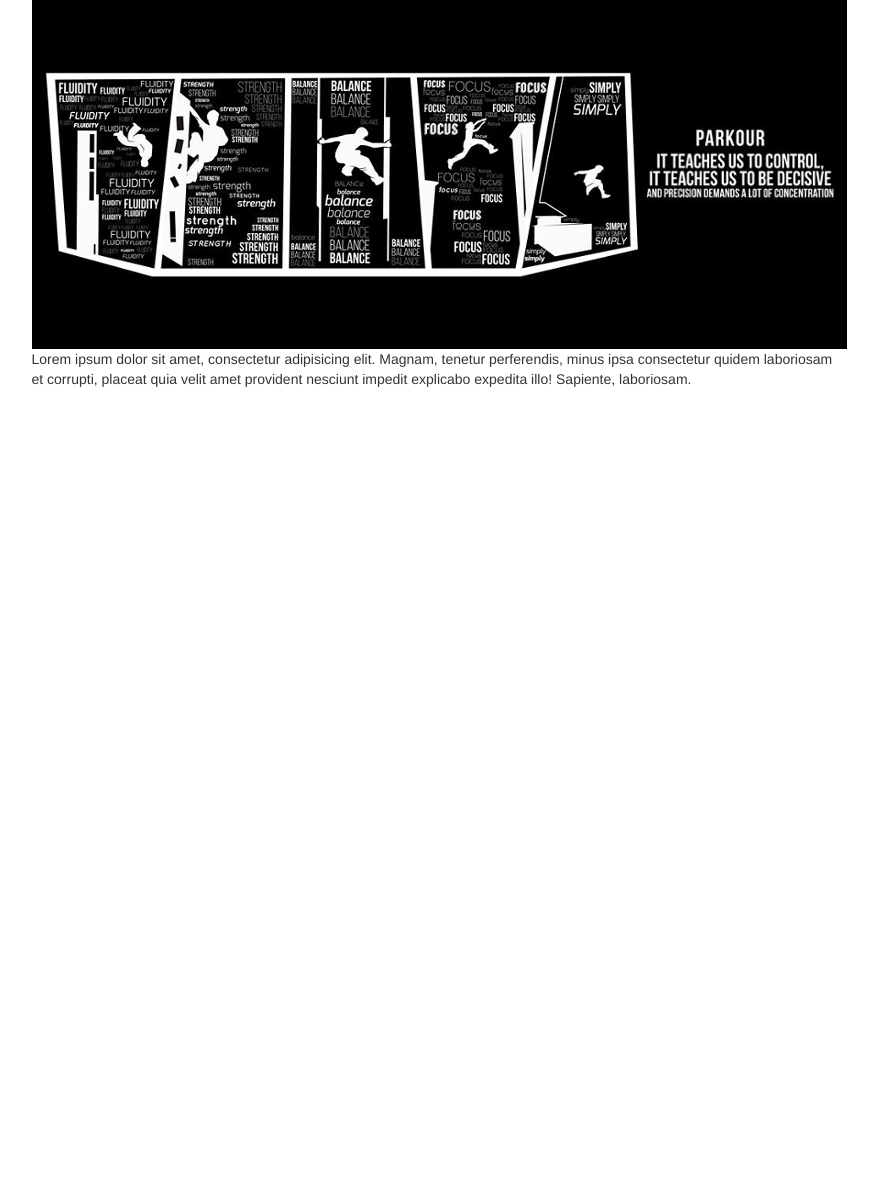
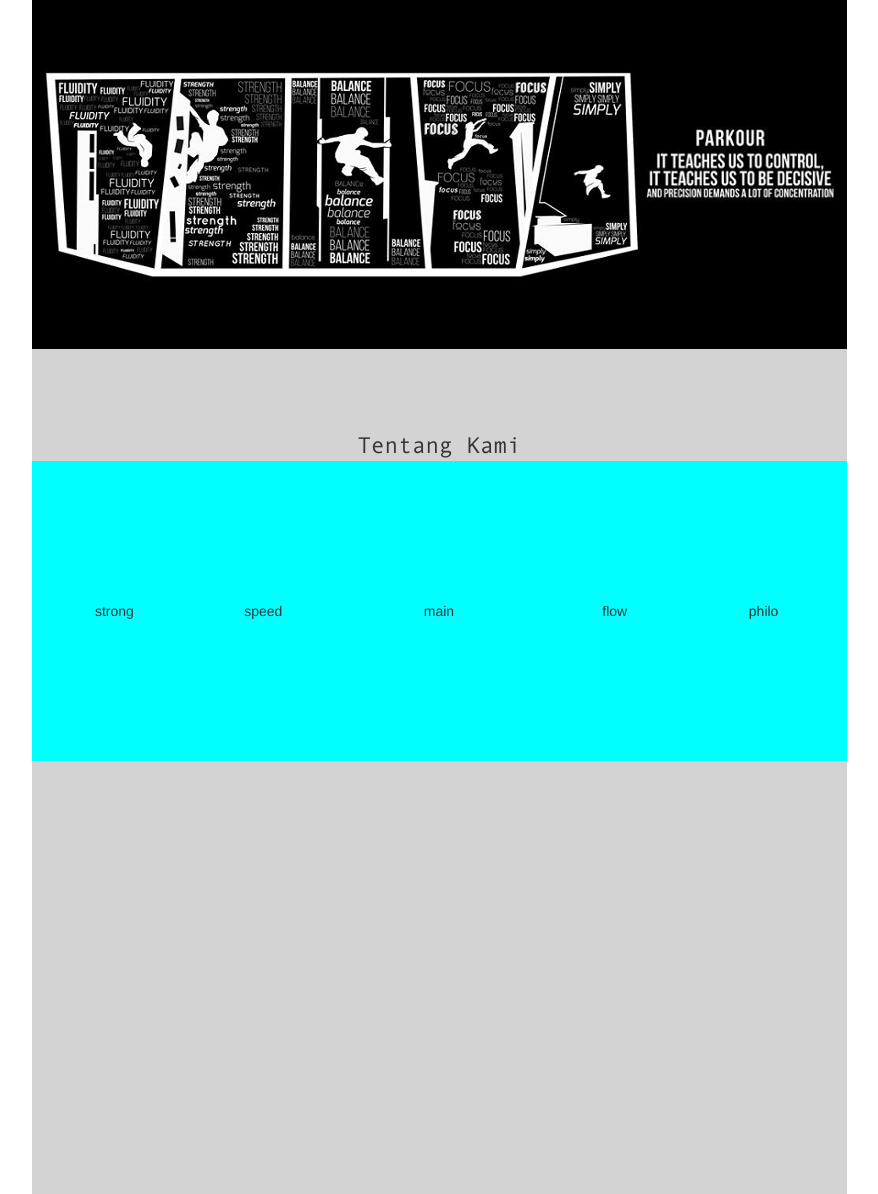
Before and after one commit to abfs87/Web_SIPP, a PHP site: page / in a window 1280 px wide. Shown: the part 56-1250 px from the top of the page, without its empty margins (201-1079 px from the left). Before the commit the page ends 443 px from the top, so only its background shows below. Run offline with PHP 8.4, Linux system fonts and the light colour scheme.

Commit message:
tentang kami

```diff
--- a/pblc/css/styl.css
+++ b/pblc/css/styl.css
@@ -43,12 +43,13 @@
     background-color: darkgrey;
 }
 
+.forlogo {
+    padding-top: 11px;
+    padding-left: 0;
+}
+
 .formenu {
     padding-top: 8px;
-}
-
-.content {
-    padding-top: 55px;
 }
 
 .sampul {
@@ -60,11 +61,63 @@
 }
 
 .profil {
+    padding: 0;
     width: 815px;
+    height: 845px;
     margin: 0 auto;
+    background-color: lightgray;
 }
 
-.forlogo {
-    padding-top: 11px;
-    padding-left: 0;
+.profil-title {
+    padding: 80px 0 0 0;
+    text-align: center;
+    font-size: 17pt;
+    font-family: 'font_konten';
 }
+
+.profil-item {
+    display: flex;
+    align-items: center;
+    justify-content: center;
+    background-color: aqua;
+    width: 815px;
+    height: 300px;
+    text-align: center;
+
+}
+
+.strong {
+    padding: 0;
+    margin-right: 10px;
+    margin-left: 13px;
+
+}
+
+.speed {
+    padding: 0;
+    margin: 0 6px 0 3px;
+
+}
+
+.sipp-main {
+    padding: 0;
+    margin: 0;
+
+}
+
+.flow {
+    padding: 0;
+    margin: 0 3px 0 6px;
+
+}
+
+.philo {
+    padding: 0;
+    margin-left: 10px;
+    margin-right: 13px;
+
+}
+
+.content {
+    padding-top: 55px;
+}
--- a/pblc/index.php
+++ b/pblc/index.php
@@ -52,7 +52,26 @@
 
             </div>
             <div class="profil">
-                <p>Lorem ipsum dolor sit amet, consectetur adipisicing elit. Magnam, tenetur perferendis, minus ipsa consectetur quidem laboriosam et corrupti, placeat quia velit amet provident nesciunt impedit explicabo expedita illo! Sapiente, laboriosam.</p>
+                <div class="profil-title">
+                    Tentang Kami
+                </div>
+                <div class="profil-item">
+                <div class="col-xs-4 col-md-2 strong">
+                    strong
+                </div>
+                <div class="col-xs-4 col-md-2 speed">
+                    speed
+                </div>
+                <div class="col-xs-5 col-md-3 sipp-main">
+                    main
+                </div>
+                <div class="col-xs-4 col-md-2 flow">
+                    flow
+                </div>
+                <div class="col-xs-4 col-md-2 philo">
+                    philo
+                </div>
+                </div>
             </div>
         </div>
 
```
